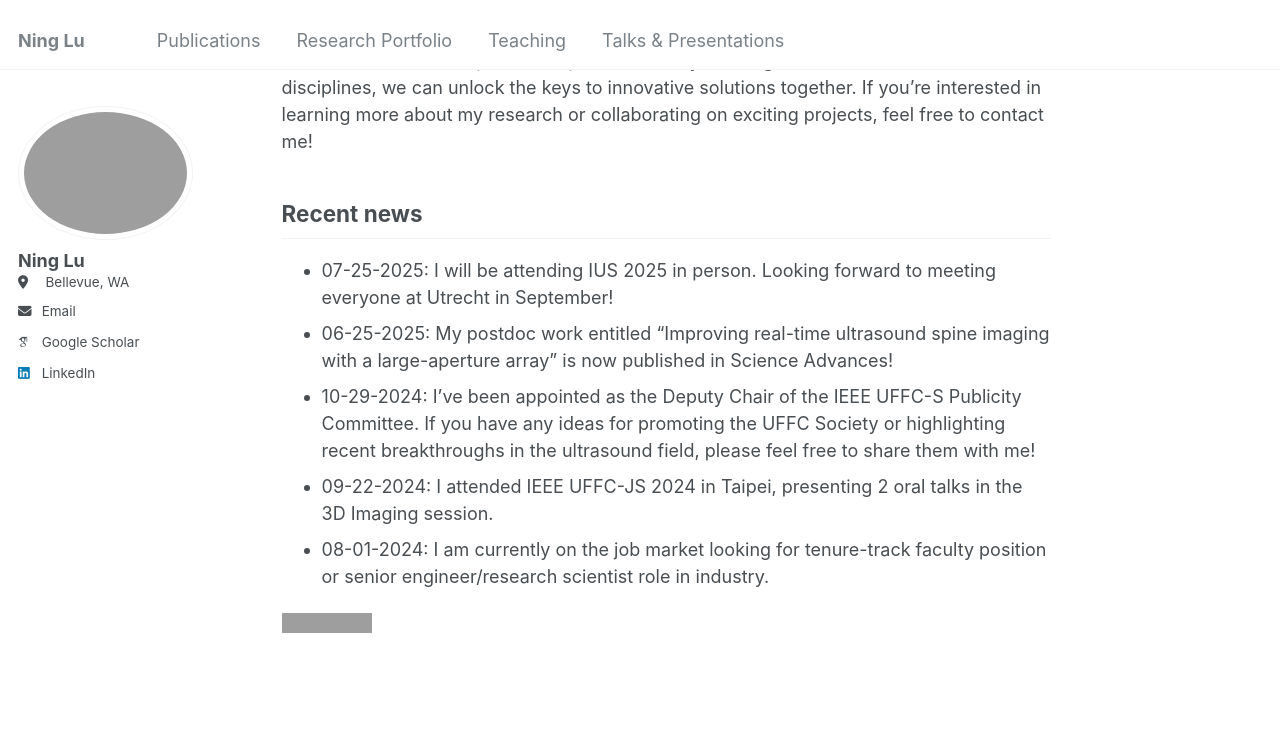
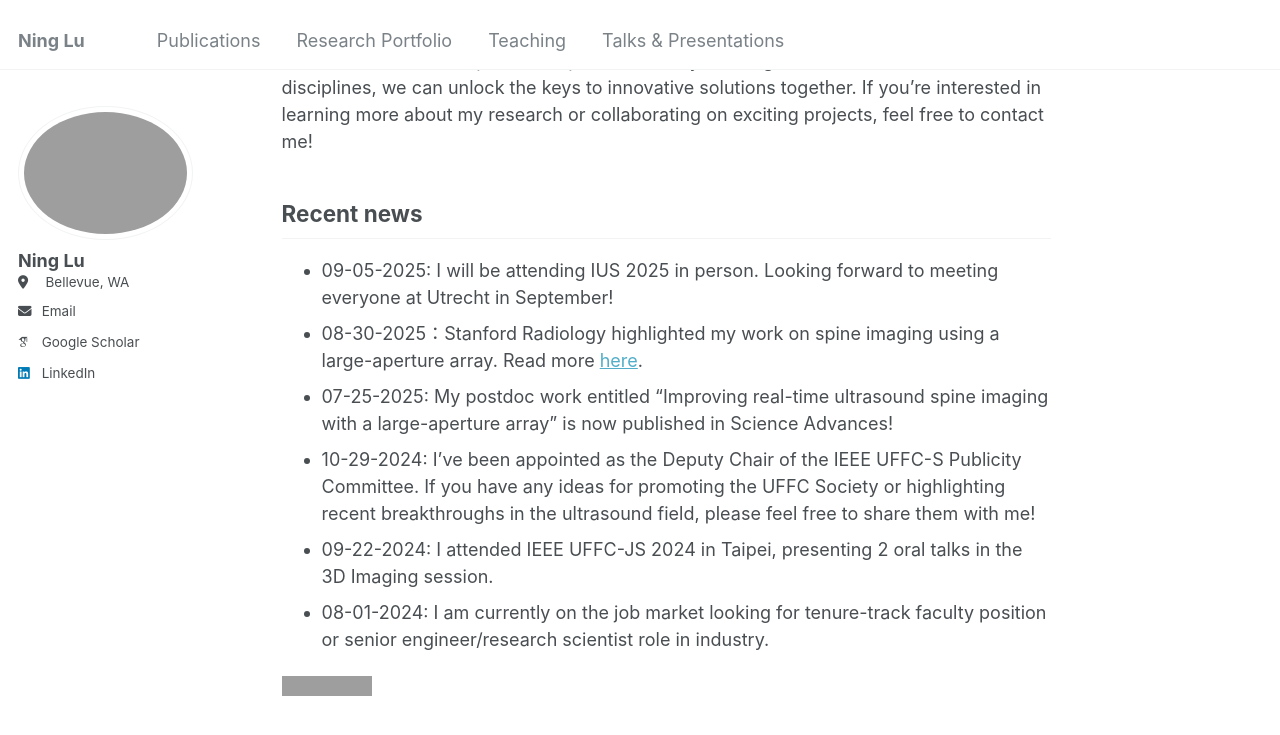
Before and after one commit to NingLu-Ultrasound/ninglu-ultrasound.github.io, a Jekyll site: the page built from _pages/about.md, in a window 1280 px wide and 900 px high, scrolled down 706 px. Shown: the top 735 px of the window. Built offline with Jekyll 4.4.1, drawn with Linux system fonts in a browser that asks for light colours; some web fonts are replaced; grey boxes are pictures that could not be loaded.

Commit message:
Update about.md

```diff
--- a/_pages/about.md
+++ b/_pages/about.md
@@ -20,8 +20,9 @@ As a systems engineer, I have experience across the entire system development cy
 
 
 ## Recent news
-* 07-25-2025: I will be attending IUS 2025 in person. Looking forward to meeting everyone at Utrecht in September!
-* 06-25-2025: My postdoc work entitled "Improving real-time ultrasound spine imaging with a large-aperture array" is now published in Science Advances!
+* 09-05-2025: I will be attending IUS 2025 in person. Looking forward to meeting everyone at Utrecht in September!
+* 08-30-2025：Stanford Radiology highlighted my work on spine imaging using a large-aperture array. Read more [here](https://med.stanford.edu/radiology/news/2025-news/a-new-approach-towards-real-time--panoramic-ultrasound-imaging-o.html).
+* 07-25-2025: My postdoc work entitled "Improving real-time ultrasound spine imaging with a large-aperture array" is now published in Science Advances!
 * 10-29-2024: I've been appointed as the Deputy Chair of the IEEE UFFC-S Publicity Committee. If you have any ideas for promoting the UFFC Society or highlighting recent breakthroughs in the ultrasound field, please feel free to share them with me!
 * 09-22-2024: I attended IEEE UFFC-JS 2024 in Taipei, presenting 2 oral talks in the 3D Imaging session.
 * 08-01-2024: I am currently on the job market looking for tenure-track faculty position or senior engineer/research scientist role in industry.
```
